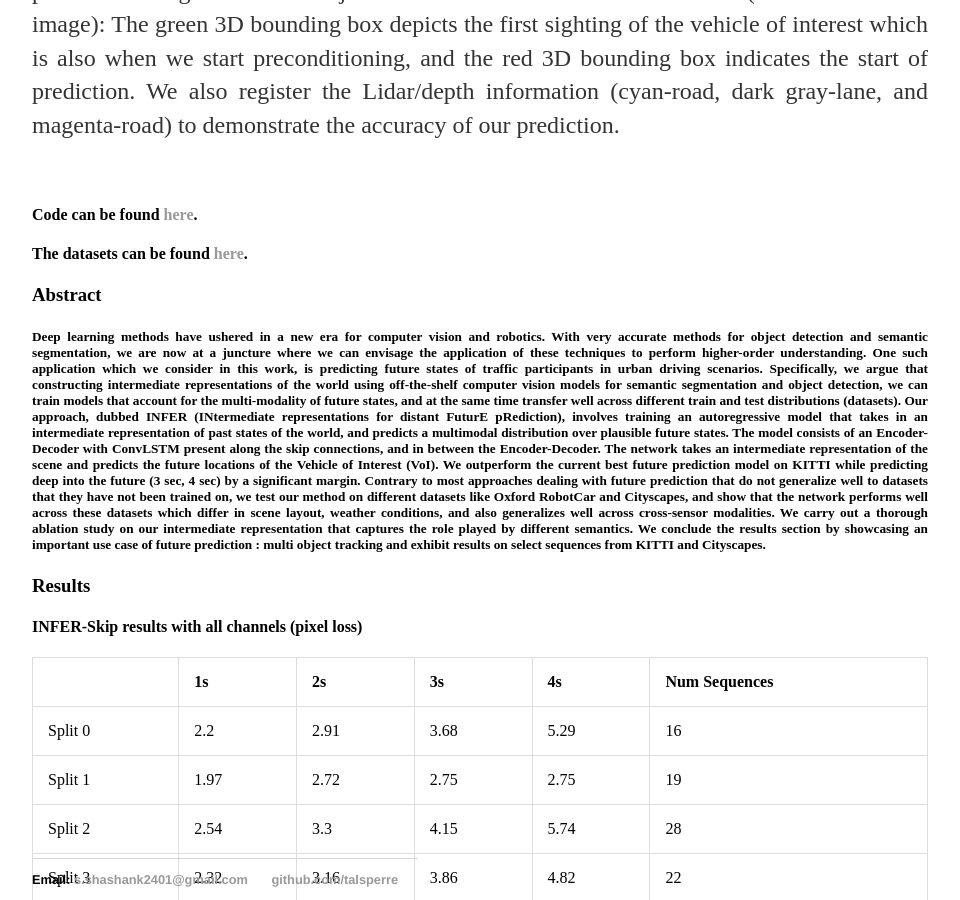
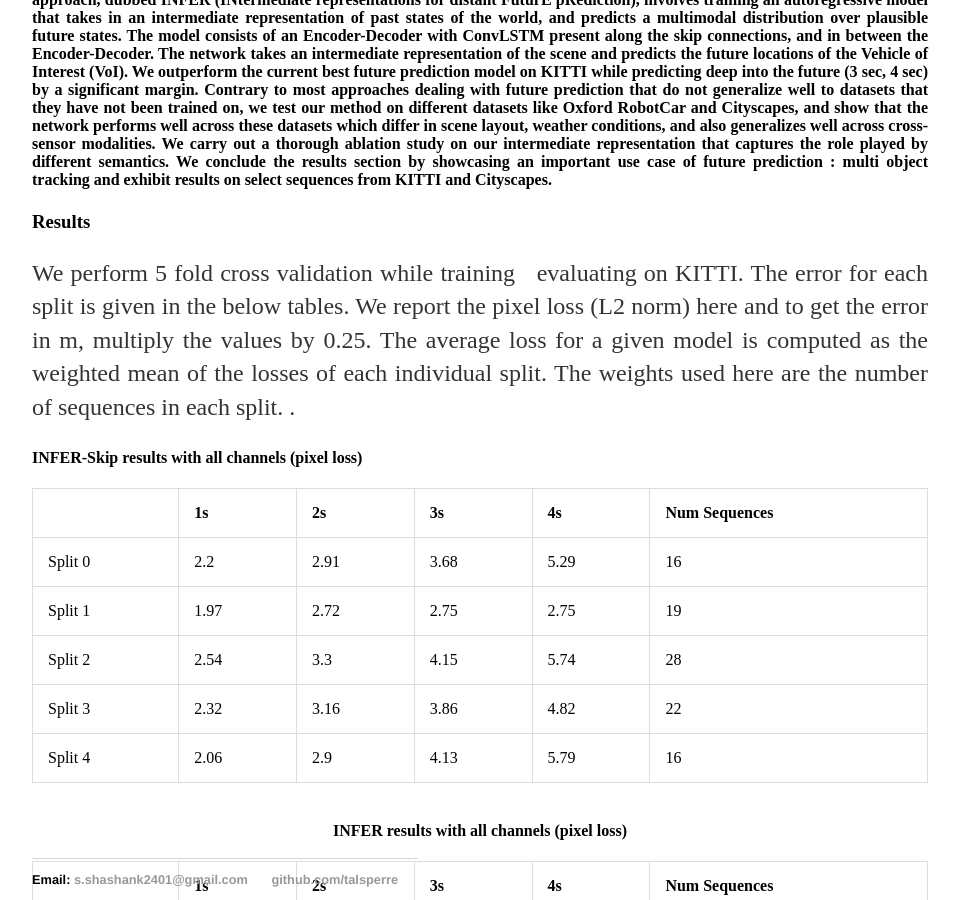
Before and after one commit to talsperre/talsperre.github.io, a Jekyll site: the page built from INFER/index.html, in a window 1280 px wide and 900 px high, scrolled down 1038 px. Shown: the whole window, without its empty margins (160-1120 px from the left). Built offline with Jekyll 4.4.1, drawn with Linux system fonts in a browser that asks for light colours.

Commit message:
Edited index.html

```diff
--- a/INFER/index.html
+++ b/INFER/index.html
@@ -14,7 +14,7 @@ title: Shashank S
         </video>
     </div>
     <div class="content">
-        <p style="font-size: 1; text-align: justify;">
+        <p style="font-size: 2px; text-align: justify;">
                 <span style="font-weight: bold;">Future prediction</span> Left: (top) An interesting scenario from  KITTI (using Lidar and stereo)
                 where the car (cyan bounding box) will turn left over the next 4 seconds. Using INFER, we predict this future trajectory, given the past
                 trajectory (the trail behind the car). The predicted future trajectory (orange) and the ground truth trajectory (blue) are projected on to the
@@ -28,7 +28,7 @@ title: Shashank S
         <h4> Code can be found <a href="https://github.com/talsperre/INFER">here</a>.</h4>
         <h4> The datasets can be found <a href="">here</a>.</h4>
         <h3><span style="font-weight: bold;">Abstract</span></h3>
-        <h5 style="text-align: justify;">
+        <h4 style="text-align: justify;">
             Deep learning methods have ushered in a new era for computer vision and robotics. With very accurate methods for object detection and semantic
             segmentation, we are now at a juncture where we can envisage the application of these techniques to perform higher-order understanding. One such
             application which we consider in this work, is predicting future states of traffic participants in urban driving scenarios. Specifically, we argue
@@ -46,10 +46,14 @@ title: Shashank S
             across cross-sensor modalities. We carry out a thorough ablation study on our intermediate representation that captures the role played by different
             semantics. We conclude the results section by showcasing an important use case of future prediction : multi object tracking and exhibit results on select
             sequences from KITTI and Cityscapes.
-        </h5>
+        </h4>
     </div>
     <div class="results">
         <h3 style="font-weight: bold;">Results</h3>
+        <p style="text-align:justify;">We perform 5 fold cross validation while training &nbsp; evaluating on KITTI. The error for each split is given in the below
+            tables. We report the pixel loss (L2 norm) here and to get the error in m, multiply the values by 0.25. The average loss for a given model is computed as the
+            weighted mean of the losses of each individual split. The weights used here are the number of sequences in each split.
+            .</p>
         <h4 style="font-weight: bold;">INFER-Skip results with all channels (pixel loss)</h4>
         <span style="text-align: center;">
             <table>
@@ -104,7 +108,6 @@ title: Shashank S
             </table>
             <br>
             <h4 style="font-weight: bold;">INFER results with all channels (pixel loss)</h4>
-            <span style="text-align: center;">
             <table>
                     <tr>
                         <th></th>
```
Lines whose indentation alone changed are shown as unchanged.
